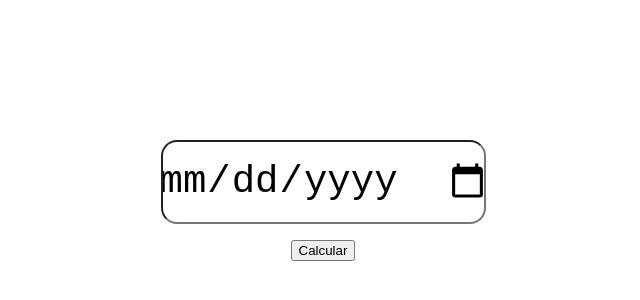
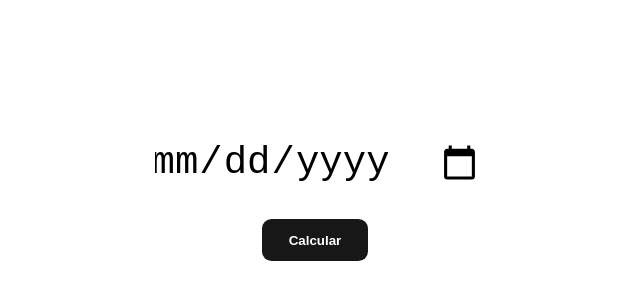
Before and after one commit to RamonSantos10/Starting-CI-CD, a website: page index.html in a window 1280 px wide. Shown: the part 200-500 px from the top of the page, without its empty margins (325-965 px from the left). Drawn offline with Linux system fonts and the light colour scheme.

Commit message:
feat(ui): enhance button styling and improve layout centering
- Add animated button design from Uiverse.io
- Fix horizontal overflow by changing width from 100vw to 100%
- Ensure perfect centering by removing default margin
- Center text content within the div

```diff
--- a/index.html
+++ b/index.html
@@ -8,11 +8,19 @@
   </head>
   <body>
     <div>
-        <input type="date" id="dataNascimento" />
-        <button onclick="calcular()">Calcular</button>
-        <div id="resultado"></div>
+      <input type="date" id="dataNascimento" />
+
+      <!-- From Uiverse.io by KINGFRESS -->
+      <button onclick="calcular()">
+        <span class="circle1"></span>
+        <span class="circle2"></span>
+        <span class="circle3"></span>
+        <span class="circle4"></span>
+        <span class="circle5"></span>
+        <span class="text">Calcular</span>
+      </button>
+      <div id="resultado"></div>
     </div>
     <script src="src/script.js"></script>
-
   </body>
 </html>
--- a/src/styles.css
+++ b/src/styles.css
@@ -3,7 +3,8 @@ body {
     justify-content: center;
     align-items: center;
     height: 100vh;
-    width: 100vw;
+    width: 100%; /* evitar overflow horizontal causado por 100vw */
+    margin: 0;   /* garantir centralização perfeita na viewport */
 }
 
 
@@ -13,6 +14,7 @@ div {
     align-items: center;
     justify-content: center;
     gap: 1rem;
+    text-align: center; /* centralizar conteúdo interno, inclusive textos */
 }
 
 
@@ -25,8 +27,70 @@ input {
     align-items: center;
     justify-content: center;
     border-radius: 1rem;
+    border: none;
+}
+
+#resultado {
+   text-align: center;
 }
 
 #cor {
    width: 20vw;
 }
+
+
+/* UIVerse Button */
+/* From Uiverse.io by KINGFRESS */
+button {
+  font-family: Arial, Helvetica, sans-serif;
+  font-weight: bold;
+  color: white;
+  background-color: #171717;
+  padding: 1em 2em;
+  border: none;
+  border-radius: .6rem;
+  position: relative;
+  cursor: pointer;
+  overflow: hidden;
+}
+
+button span:not(:nth-child(6)) {
+  position: absolute;
+  left: 50%;
+  top: 50%;
+  transform: translate(-50%, -50%);
+  height: 30px;
+  width: 30px;
+  background-color: #0c66ed;
+  border-radius: 50%;
+  transition: .6s ease;
+}
+
+button span:nth-child(6) {
+  position: relative;
+}
+
+button span:nth-child(1) {
+  transform: translate(-3.3em, -4em);
+}
+
+button span:nth-child(2) {
+  transform: translate(-6em, 1.3em);
+}
+
+button span:nth-child(3) {
+  transform: translate(-.2em, 1.8em);
+}
+
+button span:nth-child(4) {
+  transform: translate(3.5em, 1.4em);
+}
+
+button span:nth-child(5) {
+  transform: translate(3.5em, -3.8em);
+}
+
+button:hover span:not(:nth-child(6)) {
+  transform: translate(-50%, -50%) scale(4);
+  transition: 1.5s ease;
+}
```
